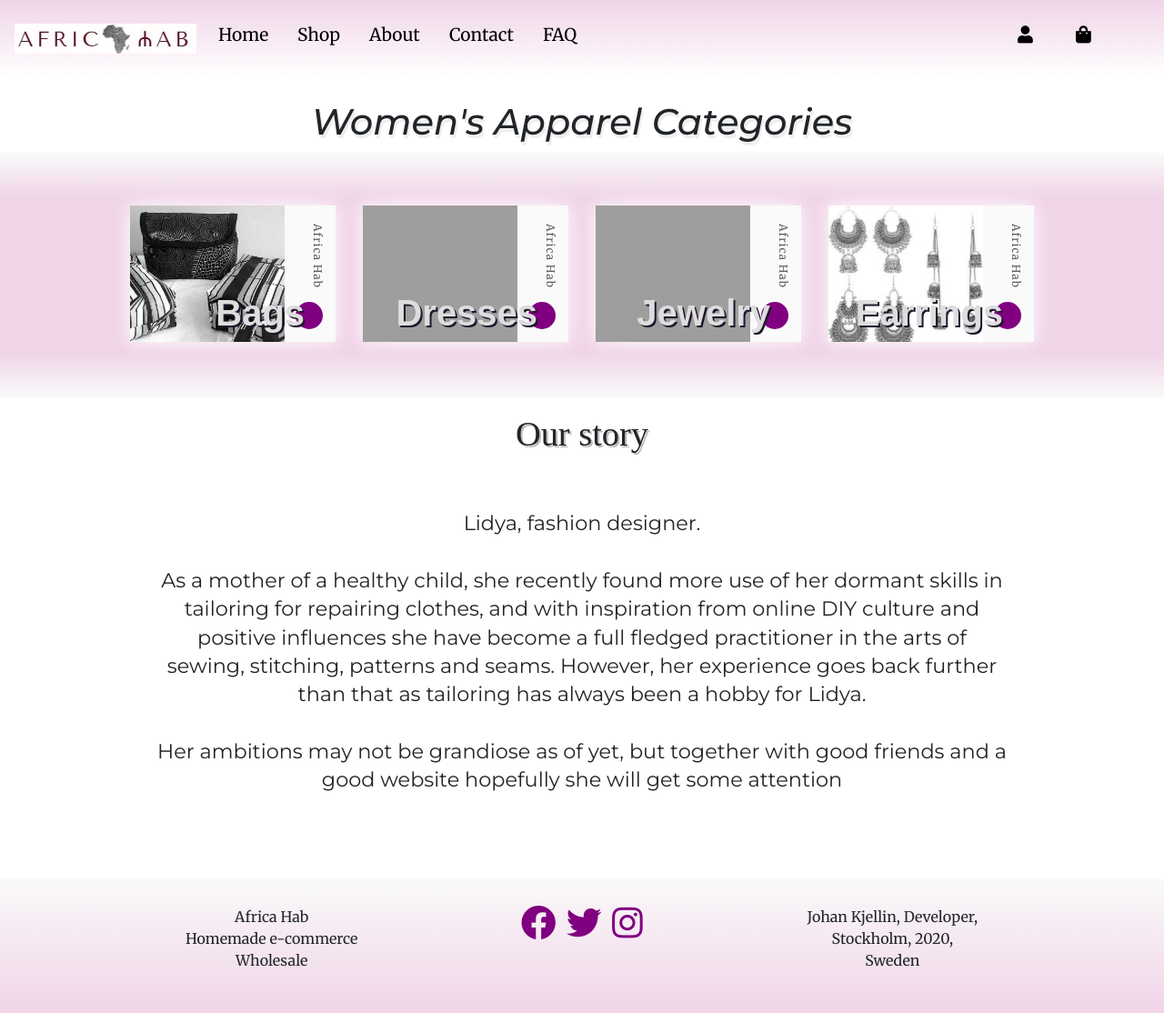
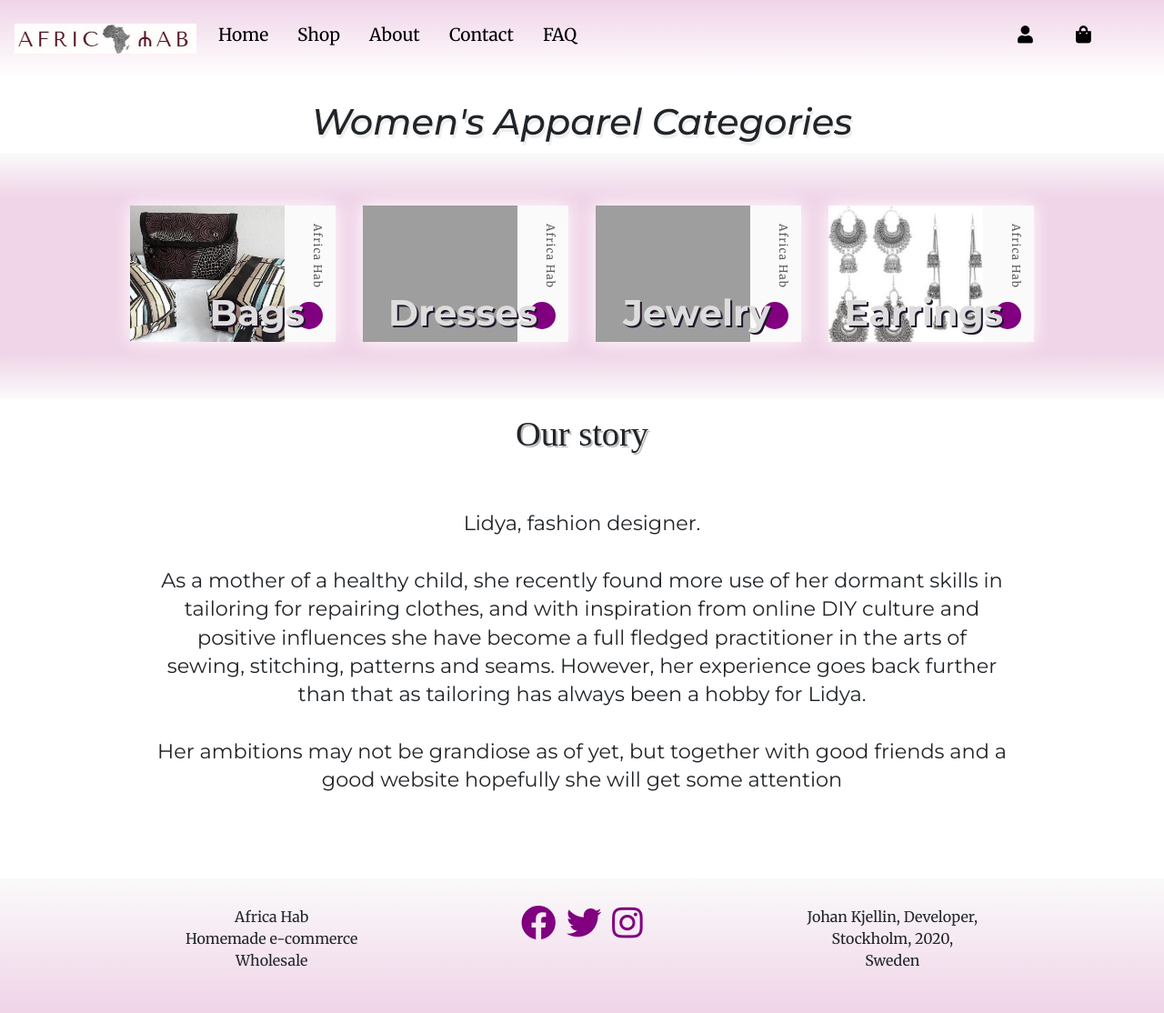
Before and after one commit to Voggastur/full-stack-framework-project, a Django app: page /about/ in a window 1280 px wide. Shown: the whole page at 91% size. Run offline with Django 3.2, Linux system fonts and the light colour scheme; parts of the project's set-up code (start-up, migrations or seed data) failed here and were passed over; some libraries are stand-ins or nearby versions; grey boxes are pictures that could not be loaded.

Commit message:
changed style of category buttons, added purple boxshadow on hover

```diff
--- a/static/css/buttons.css
+++ b/static/css/buttons.css
@@ -1,3 +1,5 @@
+/* Category Buttons Styling */
+
 .button-container {
   margin: 0;
   background-color: #f0d4e8;
@@ -45,7 +47,7 @@
 
 .small-card h2 {
   z-index: 6;
-  font-family: "Montferrat", sans-serif;
+  font-family: "Montserrat";
   position: absolute;
   bottom: 0;
   right: 15%;
@@ -77,7 +79,7 @@
   height: 100%;
   object-fit: cover;
   background-size: 100% 100%;
-  filter: grayscale(100%);
+  filter: grayscale(80%);
   transition: all 0.5s ease;
 }
 
```
